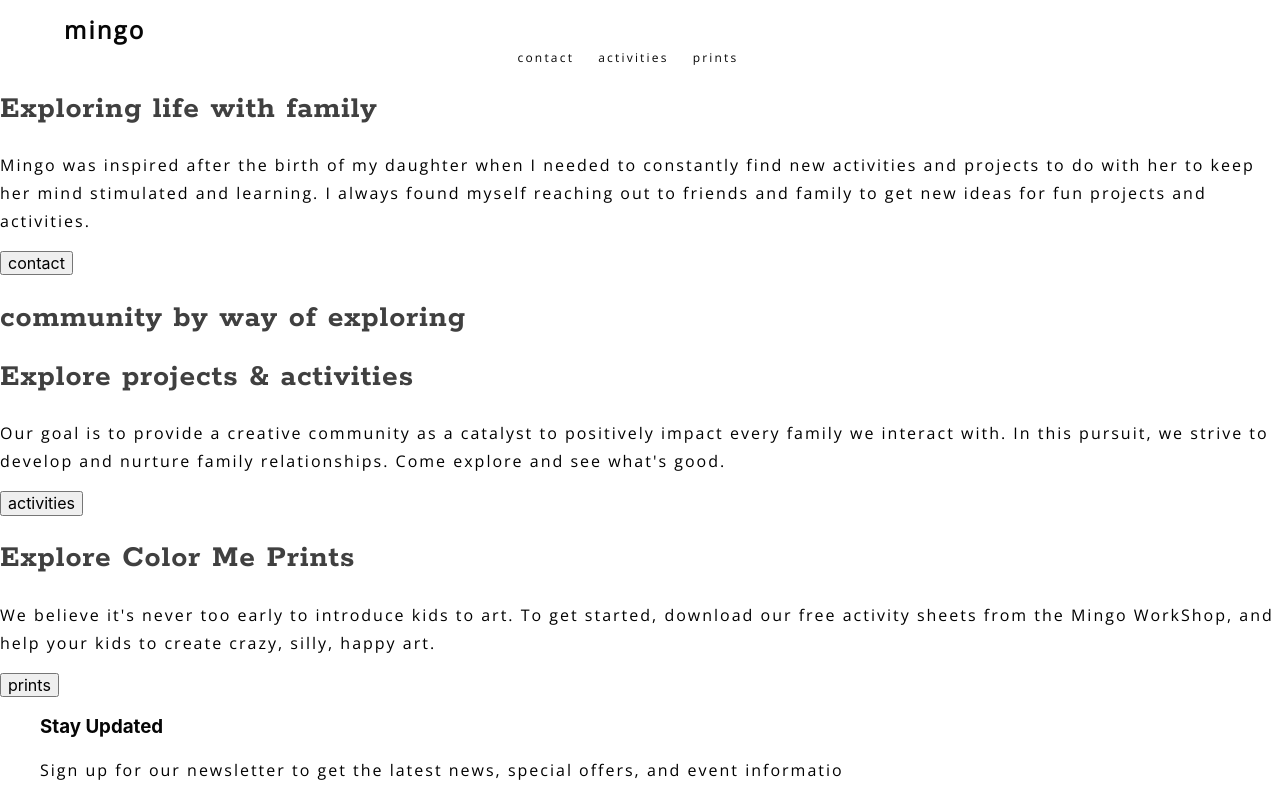
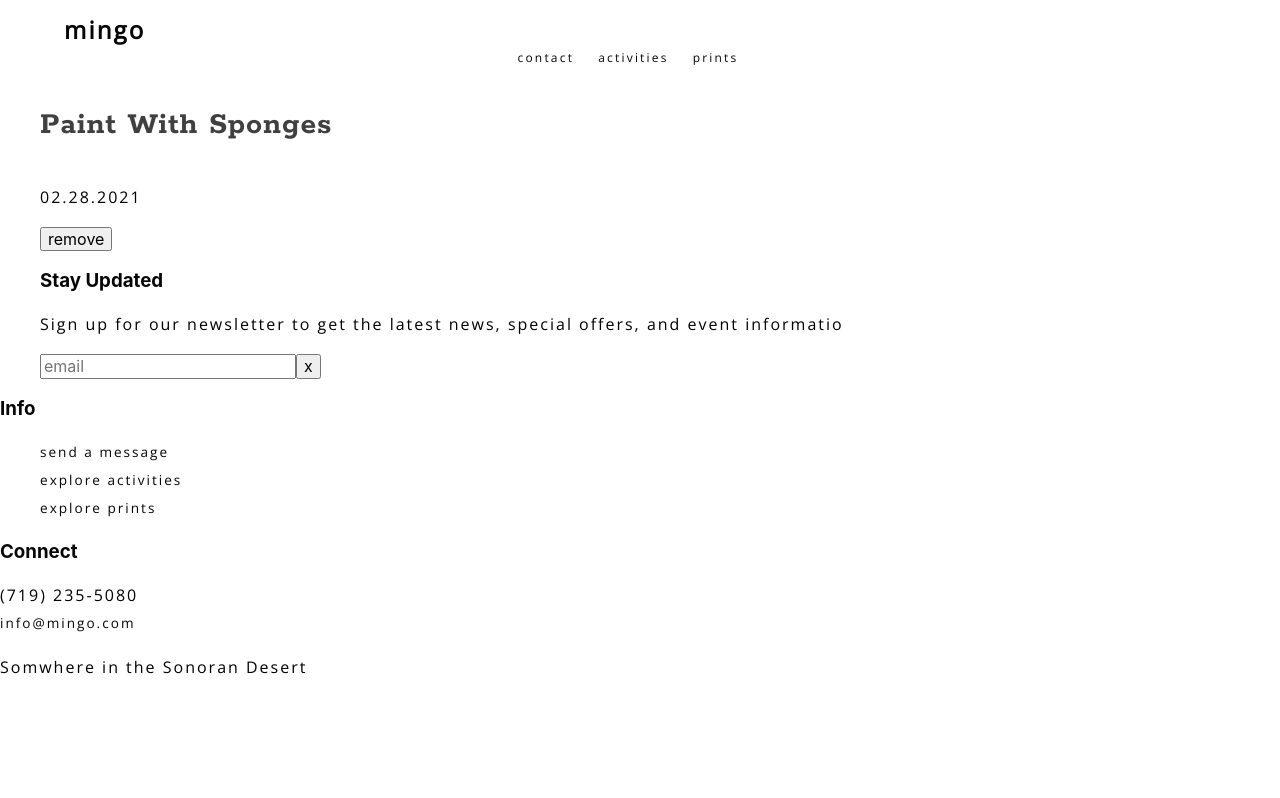
Before and after one commit to jpgraziani/mingo-client-static, a React (Create React App) app: page /activities in a window 1280 px wide. Shown: the top 798 px of the page. Built offline with nearby package versions, Linux system fonts and the light colour scheme.

Commit message:
card and context api

```diff
--- a/src/App.css
+++ b/src/App.css
@@ -120,8 +120,8 @@ img {
 
 .btn-full:link,
 .btn-full:visited {
-	border: 2px solid #fff;
-	color: #fff;
+	border: 2px solid rgb(40, 40, 40);
+	color: rgb(50, 50, 50);
 }
 
 .btn-full:hover{
@@ -136,6 +136,6 @@ img {
 }
 
 .btn-med-blue:hover{
-	border: 2px solid #fff;
-	color: #fff;
+	border: 2px solid rgb(57, 57, 57);
+	color: rgb(45, 45, 45);
 }
--- a/src/App.js
+++ b/src/App.js
@@ -1,19 +1,40 @@
 import React, { Fragment } from 'react'
-
+import { Route } from 'react-router-dom'
 import NavBar from './components/NavBar'
 import HomePage from './pages/HomePage'
+import ActivityList from './pages/ActivityList'
 import Footer from './components/Footer'
+
+import Store from './data';
 
 import './App.css';
 
 class App extends React.Component {
-  render() {
+  state = {
+    activities: []
+  };
+
+  componentDidMount() {
+   this.setState(Store)
+  }
+
+  renderRoutes() {
     return (
       <Fragment>
+        <Route exact path='/' component={HomePage} />
+        <Route exact path='/activities' component={ActivityList} />
+      </Fragment>
+    );
+  }
+
+  render() {
+    console.log(this.state.activities)
+    return (
+      <main>
         <NavBar />
-        <HomePage />
+        <div>{this.renderRoutes()}</div>
         <Footer />
-      </Fragment>
+      </main>
      );
   };
 }
--- /dev/null
+++ b/src/components/Card.js
@@ -0,0 +1,20 @@
+import React from 'react';
+import { Link } from 'react-router-dom'
+
+export default class Card extends React.Component {
+  render() {
+    return (
+      <section>
+        <div className='activity-card'>
+          <Link to='/activities'>
+            <h2>Paint With Sponges</h2>
+            <p>02.28.2021</p>
+          </Link>
+          <button>
+            remove
+          </button>
+        </div>
+      </section>
+    );
+  }
+}
--- /dev/null
+++ b/src/data.js
@@ -0,0 +1,27 @@
+const store = {
+  "activities": [
+    {
+      id: "1",
+      name: "Paint with sponges",
+      date: "2.28.2021",
+      description: "Lorem Ipsum is simply dummy text of the printing and typesetting industry. Lorem Ipsum has been the industry's standard dummy text ever since the 1500s, when an unknown printer took a galley of type and scrambled it to make a type specimen book. It has survived not only five centuries, but also the leap into electronic typesetting, remaining essentially unchanged. It was popularised in the 1960s with the release of Letraset sheets containing Lorem Ipsum passages, and more recently with desktop publishing software like Aldus PageMaker including versions of Lorem Ipsum.",
+      supplies: "Glue, paint, paper, tape"
+    },
+    {
+      id: "1",
+      name: "Build a Paper Bridge",
+      date: "2.28.2021",
+      description: "Lorem Ipsum is simply dummy text of the printing and typesetting industry. Lorem Ipsum has been the industry's standard dummy text ever since the 1500s, when an unknown printer took a galley of type and scrambled it to make a type specimen book. It has survived not only five centuries, but also the leap into electronic typesetting, remaining essentially unchanged. It was popularised in the 1960s with the release of Letraset sheets containing Lorem Ipsum passages, and more recently with desktop publishing software like Aldus PageMaker including versions of Lorem Ipsum.",
+      supplies: "Glue, paint, paper, tape"
+    },
+    {
+      id: "1",
+      name: "Cract with macaroni",
+      date: "2.28.2021",
+      description: "Lorem Ipsum is simply dummy text of the printing and typesetting industry. Lorem Ipsum has been the industry's standard dummy text ever since the 1500s, when an unknown printer took a galley of type and scrambled it to make a type specimen book. It has survived not only five centuries, but also the leap into electronic typesetting, remaining essentially unchanged. It was popularised in the 1960s with the release of Letraset sheets containing Lorem Ipsum passages, and more recently with desktop publishing software like Aldus PageMaker including versions of Lorem Ipsum.",
+      supplies: "Glue, paint, paper, tape"
+    },
+  ]
+}
+
+export default store;
--- /dev/null
+++ b/src/pages/ActivityList.js
@@ -0,0 +1,28 @@
+import React from 'react'
+
+import Card from '../components/Card'
+import Store from '../data'
+
+export default class ActivityList extends React.Component {
+  state = {
+    activities: []
+  }
+
+  componentDidMount() {
+    this.setState({
+      activities: Store
+    })
+  }
+
+  render() {
+    return (
+      <section>
+        <div>
+          <ul>
+            <li><Card /></li>
+          </ul>
+        </div>
+      </section>
+    );
+  }
+}
--- a/src/pages/HomePage.js
+++ b/src/pages/HomePage.js
@@ -1,6 +1,6 @@
-import React from 'react';
-
-import Banner from '../components/Banner';
+import React from 'react'
+import { Link } from 'react-router-dom'
+import Banner from '../components/Banner'
 
 const HomePage = () => {
   return(
@@ -9,7 +9,7 @@ const HomePage = () => {
         <p>
           Mingo was inspired after the birth of my daughter when I needed to constantly find new activities and projects to do with her to keep her mind stimulated and learning.  I always found myself reaching out to friends and family to get new ideas for fun projects and activities.
         </p>
-        <button>contact</button>
+        <Link to='./contact' className='btns btn-full'>contact</Link>
       </Banner>
 
       <Banner title={'community by way of exploring'} />
@@ -20,14 +20,14 @@ const HomePage = () => {
 
           Come explore and see what's good.
         </p>
-        <button>activities</button>
+        <Link to='./activities' className='btns btn-full'>activities</Link>
       </Banner>
 
       <Banner title={'Explore Color Me Prints'} >
         <p>
           We believe it's never too early to introduce kids to art. To get started, download our free activity sheets from the Mingo WorkShop, and help your kids to create crazy, silly, happy art.
         </p>
-        <button>prints</button>
+        <Link to='./prints' className='btns btn-full'>prints</Link>
       </Banner>
 
     </section>
```
Also changed, not shown: src/ApiContext.js (added, +7 -0 lines).
